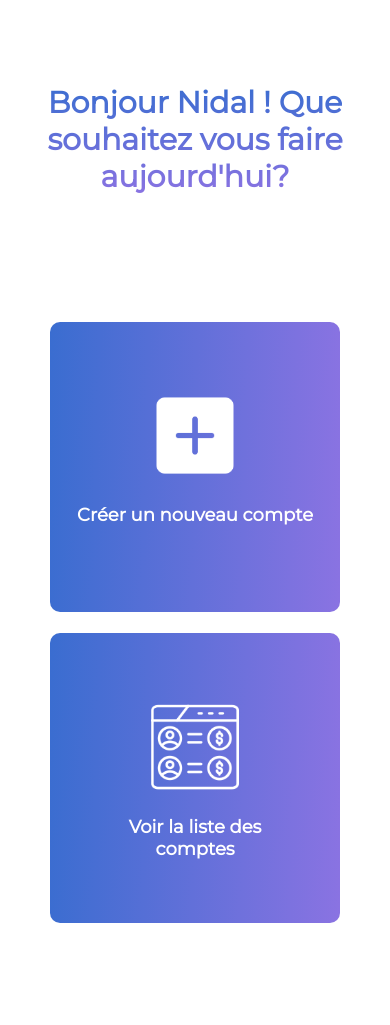
After one commit to Caraidas/Portail-Web-et-gestion-de-paiement, a PHP site: page /adminChoice.html in a window 390 px wide. The commit adds this page. Run offline with PHP 8.4, Linux system fonts and the light colour scheme.

Commit message:
Page choix de commande admin

```diff
--- /dev/null
+++ b/adminChoice.html
@@ -0,0 +1,24 @@
+<!DOCTYPE html>
+<html lang="en">
+<head>
+    <meta charset="UTF-8">
+    <meta http-equiv="X-UA-Compatible" content="IE=edge">
+    <meta name="viewport" content="width=device-width, initial-scale=1.0">
+    <link rel="stylesheet" type="text/css" href="style.css">
+    <title>Document</title>
+</head>
+<body>
+    <h2 class="title-admin">Bonjour Nidal ! Que souhaitez vous faire aujourd'hui?</h2>
+
+    <div class="box-flex">
+        <div class="box">
+            <a href="#"><img src="/images/plus.png"></a>
+            <strong><p>Créer un nouveau compte</p></strong>
+        </div>
+        <div class="box">
+            <a href="allAccount.php"><img src="/images/account.png"></a>
+            <strong><p>Voir la liste des <br> comptes</p></strong>
+        </div>
+    </div>
+</body>
+</html>
--- a/style.css
+++ b/style.css
@@ -215,3 +215,68 @@ input[name="type"] {
   background-color: transparent;
   color:black
 }
+
+
+.box-flex{
+  display: flex;
+  justify-content:space-evenly;
+  margin:80px;
+}
+
+.box{
+  width:25vw;
+  height:25vw;
+  background: linear-gradient(91.25deg, #3A6DD0 0%, #8A73E2 100%) !important;
+  border-radius:10px;
+  padding:20px;
+}
+
+.box img{
+  margin-top:20%;
+  margin-bottom: 10%;
+  margin-left: auto;
+  margin-right: auto;
+  display: block;
+  width:35%;
+}
+
+.box p{
+  color: white;
+  text-align: center;
+  font-size:2vw;
+}
+
+.title-admin {
+  font-size: 40px;
+  text-align: center;
+  margin-top: 10vh;
+  margin-bottom: 15vh;
+  display: block;
+  background: -webkit-linear-gradient(#3A6DD0, #8A73E2);
+  -webkit-background-clip: text;
+  -webkit-text-fill-color: transparent;
+}
+
+@media only screen and (max-width : 800px) {
+
+.box-flex{
+  flex-direction: column;
+  align-items: center;
+  justify-content: center;
+}
+.box{
+  margin-bottom: 10%;
+  width: 250px;
+  height: 250px;
+}
+
+.box p{
+  font-size:18px;
+}
+
+.title-admin {
+  font-size: 30px;
+}
+
+
+}
```
Also changed, not shown: images/account.png (added), images/fleche-vers-le-bas.png (deleted), images/fleche-vers-le-haut.png (deleted), images/plus.png (added), page.php (line endings or trailing spaces).
